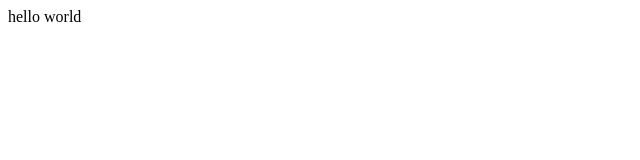
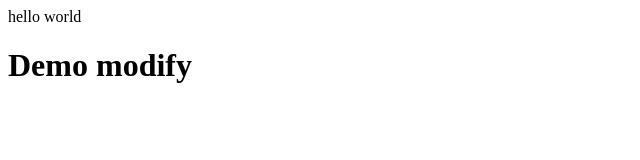
Before and after one commit to rxhl07/demo, a plain HTML site: page index.html in a window 1280 px wide. Shown: the whole page, without its empty margins (0-640 px from the left). Drawn offline with Linux system fonts and the light colour scheme.

Commit message:
Add h1 header

```diff
--- a/index.html
+++ b/index.html
@@ -1 +1,2 @@
 <p>hello world</p>
+<h1>Demo modify</h1>
```
